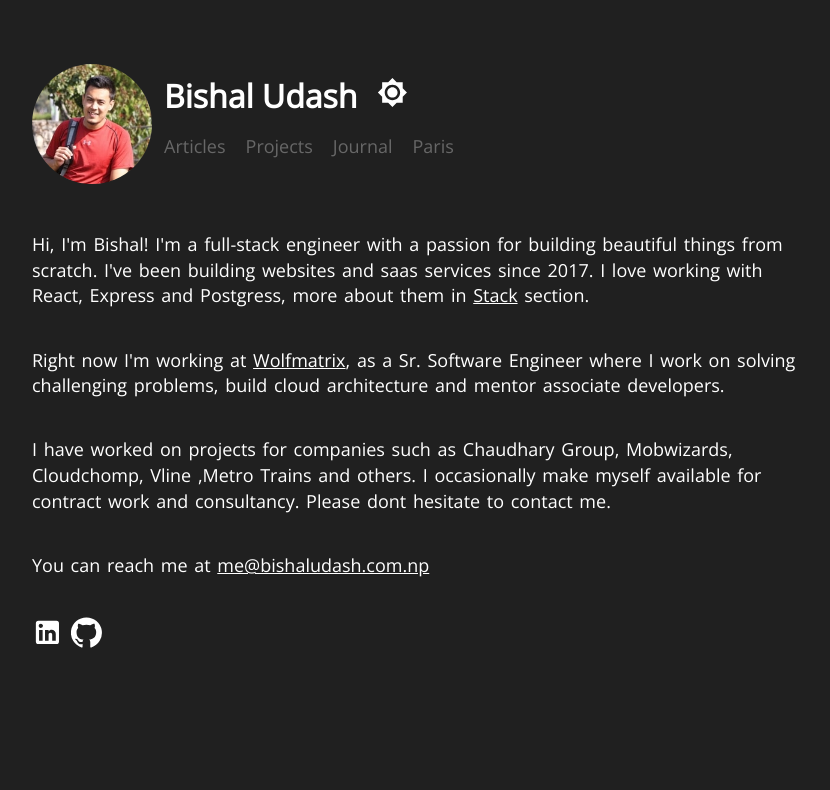
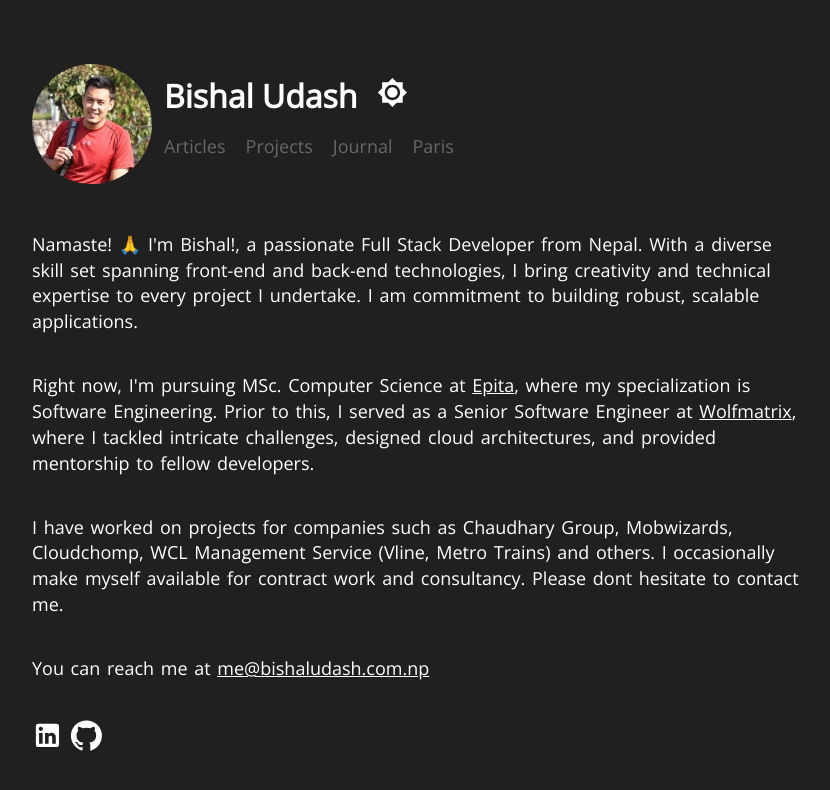
Before and after one commit to bishaludas/bishaludas.github.io, a React (Create React App) app: page / in a window 1280 px wide. Shown: the top 790 px of the page, without its empty margins (224-1054 px from the left). Built offline with nearby package versions, Linux system fonts and the light colour scheme.

Commit message:
update about page to recent changes

```diff
--- a/src/components/About/About.js
+++ b/src/components/About/About.js
@@ -27,20 +27,30 @@ const About = () => {
   return (
     <div className={classes.content}>
       <p>
-        Hi, I'm Bishal! I'm a full-stack engineer with a passion for building
-        beautiful things from scratch. I've been building websites and saas
-        services since 2017. I love working with React, Express and Postgress,
-        more about them in{" "}
-        {
+        Namaste! 🙏 I'm Bishal!, a passionate Full Stack Developer from Nepal.
+        With a diverse skill set spanning front-end and back-end technologies, I
+        bring creativity and technical expertise to every project I undertake. I
+        am commitment to building robust, scalable applications.
+        {/* {
           <Link to="/stack" className={classes.links}>
             Stack
           </Link>
         }{" "}
-        section.
+        section. */}
       </p>
 
       <p>
-        Right now I'm working at{" "}
+        Right now, I'm pursuing MSc. Computer Science at{" "}
+        <a
+          href="https://www.epita.fr/en/"
+          target="_blank"
+          className={classes.links}
+          rel="noreferrer"
+        >
+          Epita
+        </a>
+        , where my specialization is Software Engineering. Prior to this, I
+        served as a Senior Software Engineer at{" "}
         <a
           href="https://wolfmatrix.com/"
           target="_blank"
@@ -49,15 +59,15 @@ const About = () => {
         >
           Wolfmatrix
         </a>
-        , as a Sr. Software Engineer where I work on solving challenging
-        problems, build cloud architecture and mentor associate developers.
+        , where I tackled intricate challenges, designed cloud architectures,
+        and provided mentorship to fellow developers.
       </p>
 
       <p>
         I have worked on projects for companies such as Chaudhary Group,
-        Mobwizards, Cloudchomp, Vline ,Metro Trains and others. I occasionally
-        make myself available for contract work and consultancy. Please dont
-        hesitate to contact me.
+        Mobwizards, Cloudchomp, WCL Management Service (Vline, Metro Trains) and
+        others. I occasionally make myself available for contract work and
+        consultancy. Please dont hesitate to contact me.
       </p>
       <p>
         You can reach me at{" "}
```
Also changed, not shown: src/components/Paris/img/paris_eiffel_tower.jpg (added).
